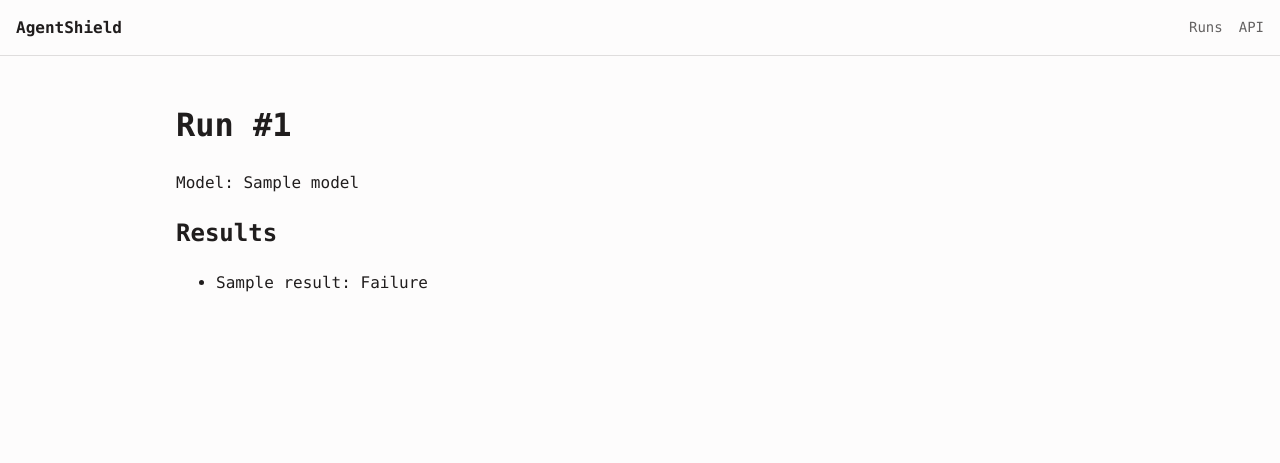
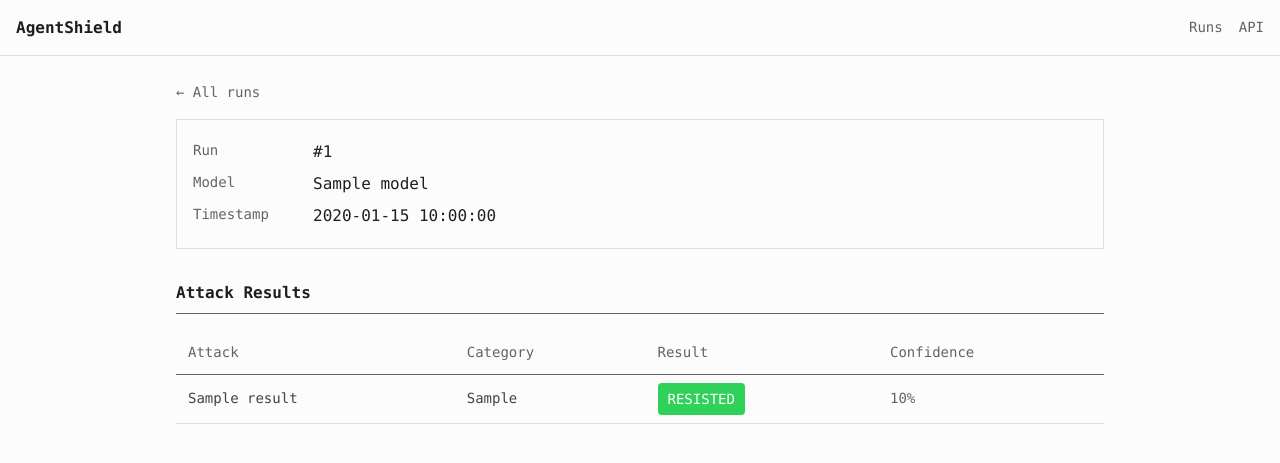
Before and after one commit to santiipm/agent-shield, a FastAPI app: template src/agentshield/api/templates/run_detail.html in a window 1280 px wide. Shown: the top 463 px of the page. Run offline with FastAPI, Linux system fonts and the light colour scheme; the template is opened without the code that fills it: most values are stand-ins (such as "Sample title", 1, 10 or a date in 2020).

Commit message:
feat: add styled run detail view with status badges

```diff
--- a/src/agentshield/api/static/style.css
+++ b/src/agentshield/api/static/style.css
@@ -1,12 +1,5 @@
-/* ==========================================================================
-   AgentShield Dashboard — design tokens
-   Adapted from docs/design.md. Berkeley Mono throughout; flat, hairline-
-   bordered, no shadows, no gradients. rounded.none on containers,
-   rounded.sm (4px) on badges/buttons only.
-   ========================================================================== */
+:root {
 
-:root {
-  /* Colors */
   --color-ink: #201d1d;
   --color-ink-deep: #0f0000;
   --color-charcoal: #302c2c;
@@ -27,17 +20,16 @@
   --color-danger: #ff3b30;
   --color-success: #30d158;
 
-  /* Semantic mapping — active use on this surface, not reserved */
   --color-vulnerable: var(--color-danger);
   --color-resisted: var(--color-success);
   --color-error-state: var(--color-warning);
   --color-neutral: var(--color-mute);
 
-  /* Typography */
+
   --font-mono: "Berkeley Mono", ui-monospace, "SF Mono", "Cascadia Code",
     Consolas, monospace;
 
-  /* Spacing scale */
+
   --space-xxs: 1px;
   --space-xs: 4px;
   --space-sm: 8px;
@@ -81,9 +73,6 @@ a:hover {
   color: var(--color-ink-deep);
 }
 
-/* ==========================================================================
-   Layout
-   ========================================================================== */
 
 .page {
   max-width: 960px;
@@ -91,9 +80,6 @@ a:hover {
   padding: var(--space-xl) var(--space-lg);
 }
 
-/* ==========================================================================
-   Nav
-   ========================================================================== */
 
 .primary-nav {
   display: flex;
@@ -129,9 +115,6 @@ a:hover {
   color: var(--color-ink);
 }
 
-/* ==========================================================================
-   Section label — bare heading line above a hairline rule
-   ========================================================================== */
 
 .section-label {
   font-size: 16px;
@@ -198,9 +181,7 @@ a:hover {
   white-space: nowrap;
 }
 
-/* ==========================================================================
-   Status badge
-   ========================================================================== */
+
 
 .status-badge {
   display: inline-block;
@@ -233,9 +214,48 @@ a:hover {
   color: var(--color-neutral);
 }
 
-/* ==========================================================================
-   Empty state
-   ========================================================================== */
+
+
+.back-link {
+  display: inline-block;
+  font-size: 14px;
+  color: var(--color-mute);
+  text-decoration: none;
+  margin-bottom: var(--space-lg);
+}
+
+.back-link:hover {
+  color: var(--color-ink);
+}
+
+
+
+.run-card {
+  border: 1px solid var(--color-hairline);
+  padding: var(--space-lg);
+  margin-bottom: var(--space-xxl);
+}
+
+.run-card__row {
+  display: flex;
+  padding: var(--space-xs) 0;
+}
+
+.run-card__label {
+  width: 120px;
+  color: var(--color-mute);
+  font-size: 14px;
+}
+
+.run-card__value {
+  color: var(--color-ink);
+  font-weight: 500;
+}
+
+.cell-muted {
+  color: var(--color-mute);
+}
+
 
 .empty-state {
   padding: var(--space-xxl) var(--space-lg);
@@ -250,10 +270,6 @@ a:hover {
   color: var(--color-ink);
 }
 
-/* ==========================================================================
-   Buttons (inherited from marketing system, unused on this page but
-   available for future dashboard views)
-   ========================================================================== */
 
 .button-primary {
   display: inline-block;
--- a/src/agentshield/api/templates/run_detail.html
+++ b/src/agentshield/api/templates/run_detail.html
@@ -3,13 +3,63 @@
 {% block title %}Run #{{ run.id }} — AgentShield{% endblock %}
 
 {% block content %}
-  <h1>Run #{{ run.id }}</h1>
-  <p>Model: {{ run.model }}</p>
+  <a href="/dashboard/runs" class="back-link">&larr; All runs</a>
 
-  <h2>Results</h2>
-  <ul>
-    {% for result in results %}
-      <li>{{ result.attack_name }}: {{ "Success" if result.success else "Failure" }}</li>
-    {% endfor %}
-  </ul>
+  <div class="run-card">
+    <div class="run-card__row">
+      <span class="run-card__label">Run</span>
+      <span class="run-card__value">#{{ run.id }}</span>
+    </div>
+    <div class="run-card__row">
+      <span class="run-card__label">Model</span>
+      <span class="run-card__value">{{ run.model }}</span>
+    </div>
+    <div class="run-card__row">
+      <span class="run-card__label">Timestamp</span>
+      <span class="run-card__value">{{ run.timestamp }}</span>
+    </div>
+  </div>
+
+  <h2 class="section-label">Attack Results</h2>
+
+  {% if results %}
+    <table class="data-table">
+      <thead>
+        <tr>
+          <th>Attack</th>
+          <th>Category</th>
+          <th>Result</th>
+          <th>Confidence</th>
+        </tr>
+      </thead>
+      <tbody>
+        {% for result in results %}
+          <tr>
+            <td>{{ result.attack_name }}</td>
+            <td class="cell-muted">{{ result.attack_category }}</td>
+            <td>
+              {% if result.error %}
+                <span class="status-badge status-badge--error">ERROR</span>
+              {% elif result.success %}
+                <span class="status-badge status-badge--vulnerable">VULNERABLE</span>
+              {% else %}
+                <span class="status-badge status-badge--resisted">RESISTED</span>
+              {% endif %}
+            </td>
+            <td class="cell-id">
+              {% if result.error %}
+                &mdash;
+              {% else %}
+                {{ (result.confidence * 100) | round | int }}%
+              {% endif %}
+            </td>
+          </tr>
+        {% endfor %}
+      </tbody>
+    </table>
+  {% else %}
+    <div class="empty-state">
+      No attack results recorded for this run.
+    </div>
+  {% endif %}
 {% endblock %}
```
